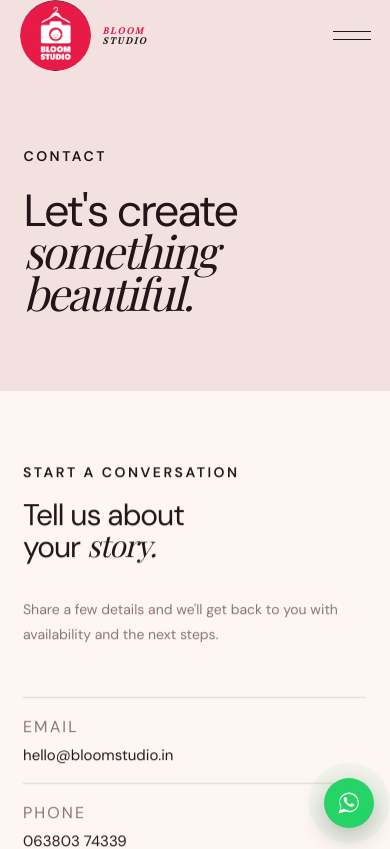
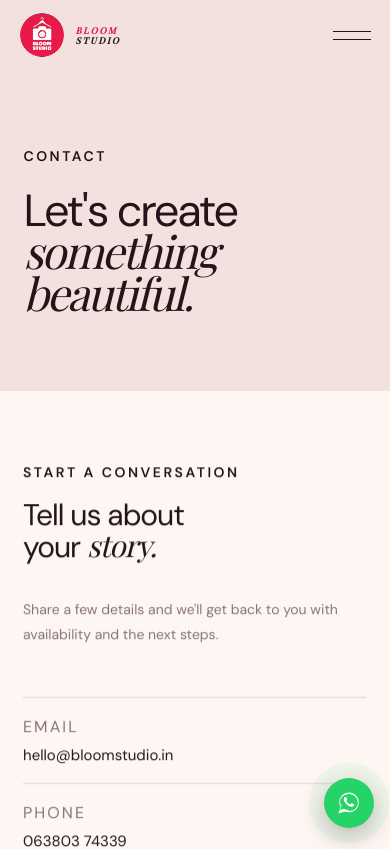
Before and after one commit to nodenexus-in/-bloom-studio, a React (Vite) app: page /-bloom-studio/contact in a window 390 px wide. Shown: the top 849 px of the page. Built offline with nearby package versions, Linux system fonts and the light colour scheme; a web font is replaced by a local one.

Commit message:
shrink logo on mobile

```diff
--- a/src/components/Header.css
+++ b/src/components/Header.css
@@ -226,6 +226,11 @@
     padding: 0 5vw;
   }
 
+  .brand-logo {
+    width: 44px;
+    height: 44px;
+  }
+
   .mobile-nav {
     top: 70px;
   }
```
